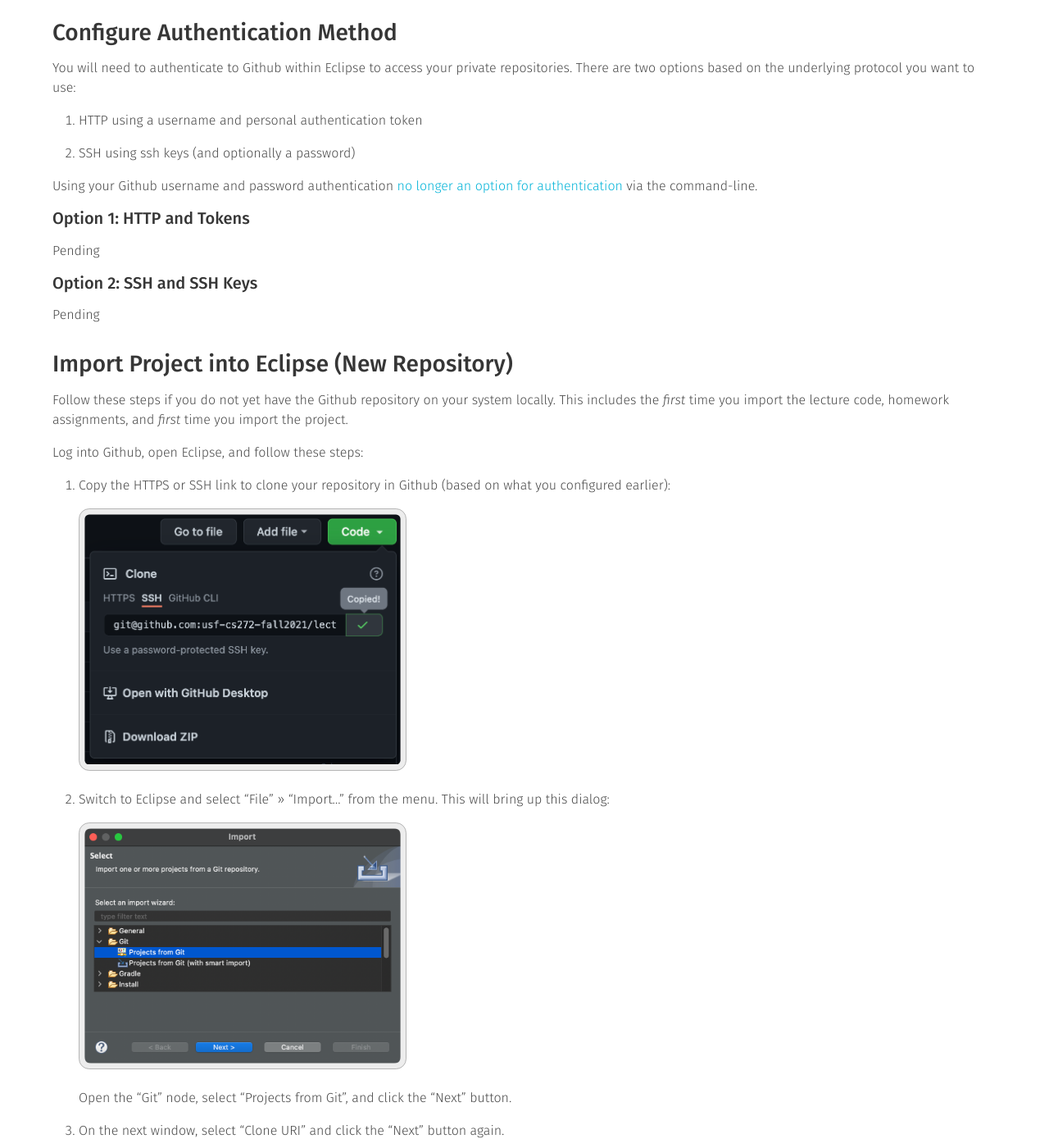
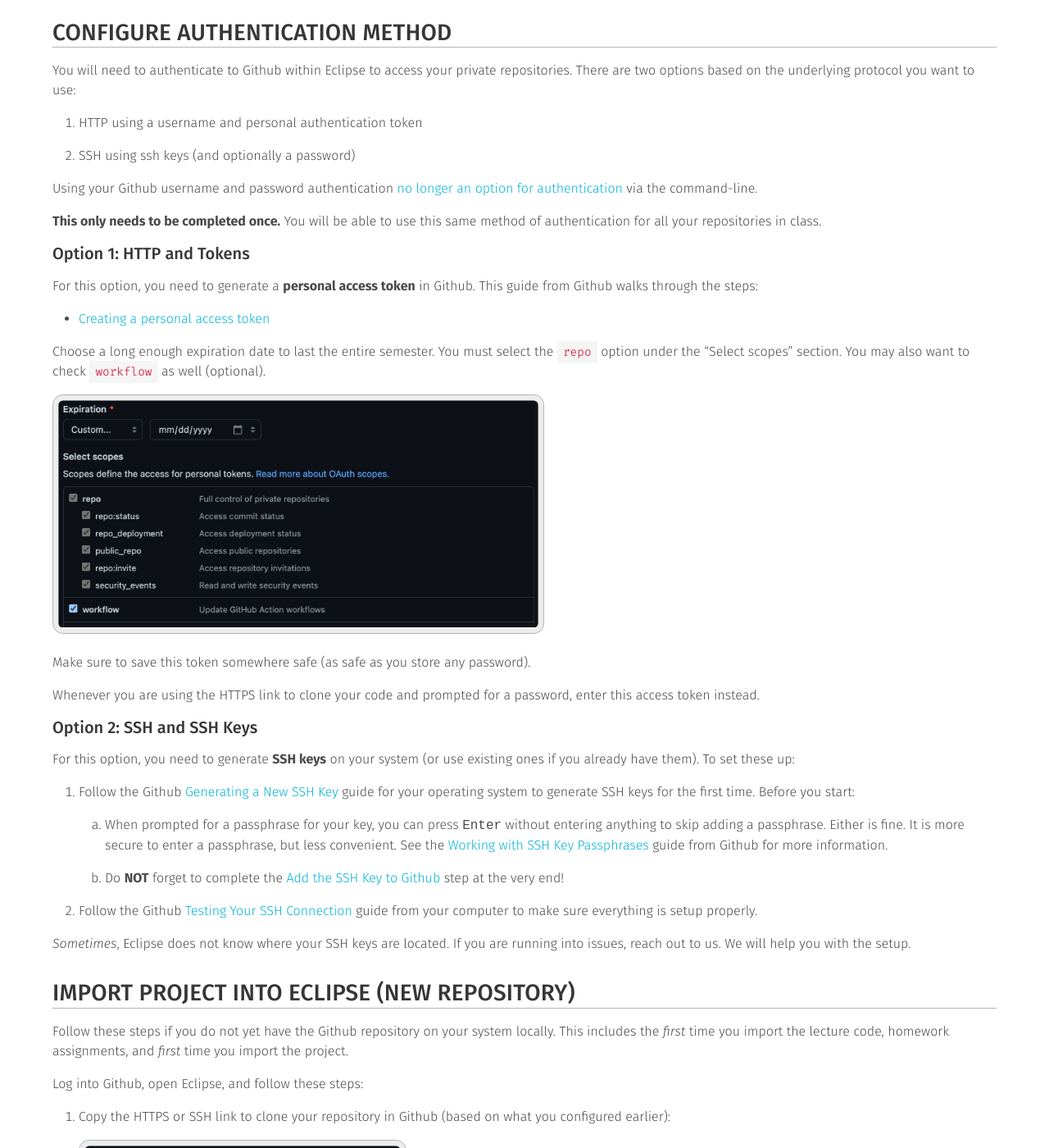
Before and after one commit to usf-cs272-fall2021/usf-cs272-fall2021.github.io, a Jekyll site: the page built from _eclipse/importing-eclipse-projects-from-github.md, in a window 1280 px wide and 1400 px high, scrolled down 508 px. Shown: the whole window at 82% size. Built offline with Jekyll 4.4.1, drawn with Linux system fonts in a browser that asks for light colours; comment, search, counter and statistics services are not loaded.

Commit message:
Updated authentication steps

```diff
--- a/_eclipse/importing-eclipse-projects-from-github.md
+++ b/_eclipse/importing-eclipse-projects-from-github.md
@@ -13,6 +13,7 @@
 {: .notification }
 
 ## Configure Authentication Method
+{: .page-header}
 
 You will need to authenticate to Github within Eclipse to access your private repositories. There are two options based on the underlying protocol you want to use:
 
@@ -22,15 +23,39 @@
 
 Using your Github username and password authentication [no longer an option for authentication](https://github.blog/2020-12-15-token-authentication-requirements-for-git-operations/) via the command-line.
 
+**This only needs to be completed once.** You will be able to use this same method of authentication for all your repositories in class.
+
 #### Option 1: HTTP and Tokens
 
-Pending
+For this option, you need to generate a **personal access token** in Github. This guide from Github walks through the steps:
+
+  - [Creating a personal access token](https://docs.github.com/en/github/authenticating-to-github/keeping-your-account-and-data-secure/creating-a-personal-access-token)
+
+Choose a long enough expiration date to last the entire semester. You must select the `repo` option under the "Select scopes" section. You may also want to check `workflow` as well (optional).
+
+![Screenshot]({{ "/images/github-token-scope.png" | relative_url }}){: .is-600 }
+
+Make sure to save this token somewhere safe (as safe as you store any password).
+
+Whenever you are using the HTTPS link to clone your code and prompted for a password, enter this access token instead.
 
 #### Option 2: SSH and SSH Keys
 
-Pending
+For this option, you need to generate **SSH keys** on your system (or use existing ones if you already have them). To set these up:
+
+  1. Follow the Github [Generating a New SSH Key](https://help.github.com/articles/generating-a-new-ssh-key-and-adding-it-to-the-ssh-agent/) guide for your operating system to generate SSH keys for the first time. Before you start:
+
+      1. When prompted for a passphrase for your key, you can press <kbd>Enter</kbd> without entering anything to skip adding a passphrase. Either is fine. It is more secure to enter a passphrase, but less convenient. See the [Working with SSH Key Passphrases](https://help.github.com/articles/working-with-ssh-key-passphrases/) guide from Github for more information.
+
+      1. Do **NOT** forget to complete the [Add the SSH Key to Github](https://help.github.com/articles/adding-a-new-ssh-key-to-your-github-account/) step at the very end!
+      {: style="list-style-type: lower-alpha;" }
+
+  2. Follow the Github [Testing Your SSH Connection](https://help.github.com/articles/testing-your-ssh-connection/) guide from your computer to make sure everything is setup properly.
+
+*Sometimes*, Eclipse does not know where your SSH keys are located. If you are running into issues, reach out to us. We will help you with the setup.
 
 ## Import Project into Eclipse (New Repository)
+{: .page-header}
 
 Follow these steps if you do not yet have the Github repository on your system locally. This includes the *first* time you import the lecture code, homework assignments, and *first* time you import the project.
 
@@ -74,6 +99,7 @@
 You only need to add this repository once, even if there are multiple Eclipse projects within that repository. For example, you only need to import the [lectures](https://github.com/usf-cs212-spring2021/lectures) repository once. However, since each homework assignment has its own repository, you will have to import each repository separately.
 
 ## Import Project into Eclipse (Existing Repository)
+{: .page-header}
 
 If you already have the repository on your system locally, double-check that you have the latest version of the remote repository by performing a "Pull" action. You can do this in Eclipse [(Help)](http://wiki.eclipse.org/EGit/User_Guide#Pulling_New_Changes_from_Upstream_Branch), via the command-line, or any other `git` tool.
 
@@ -86,6 +112,7 @@
 This will then skip to the wizard in step 7. Follow the prompts as before.
 
 ## Troubleshooting
+{: .page-header}
 
 If you notice several errors, don't panic! It takes some time for everything to update in Eclipse when you first import a new project. If you notice a progress bar in the lower-right corner, wait for it to finish first.
 
```
Also changed, not shown: images/github-token-scope.png (added).
